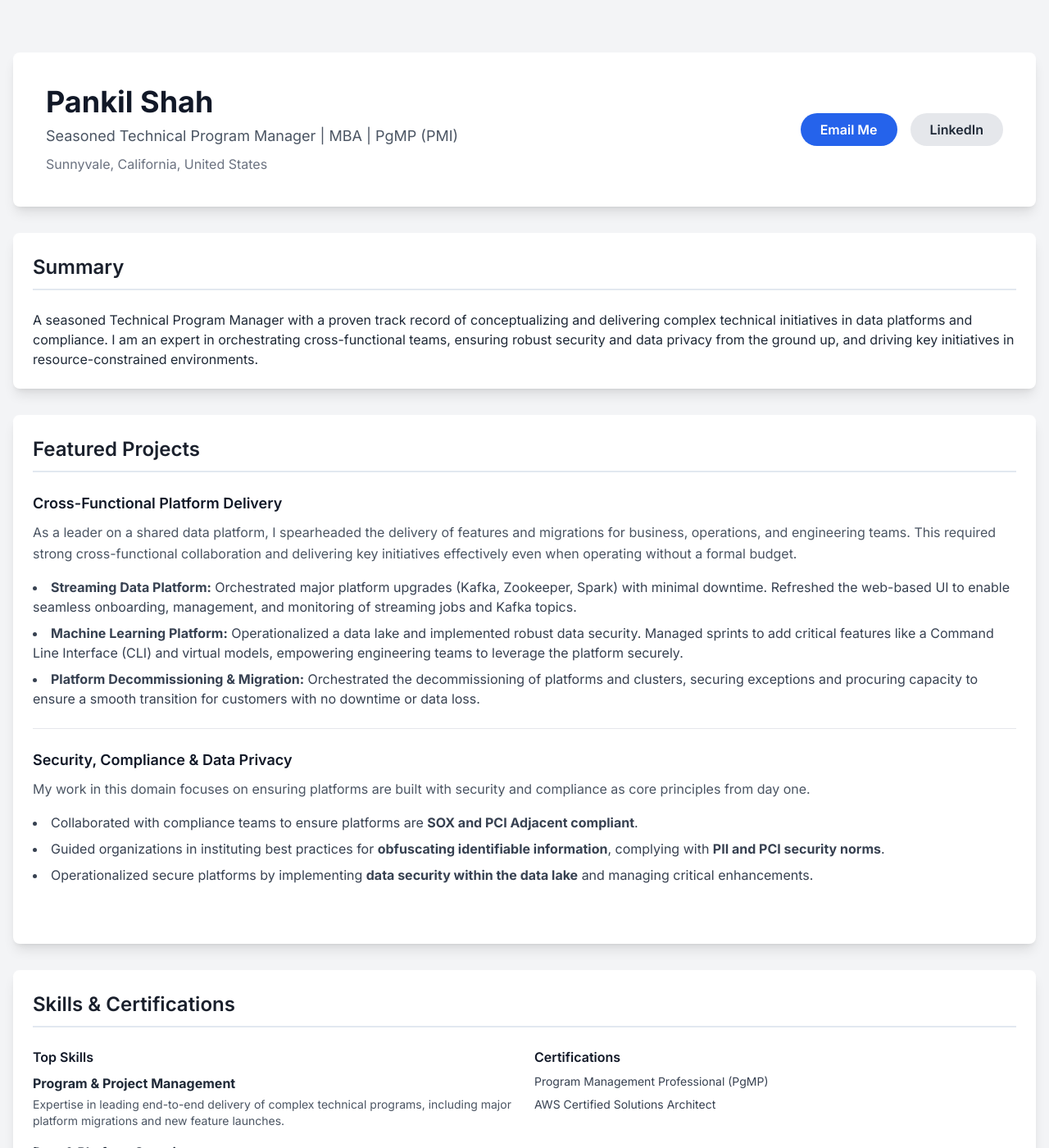
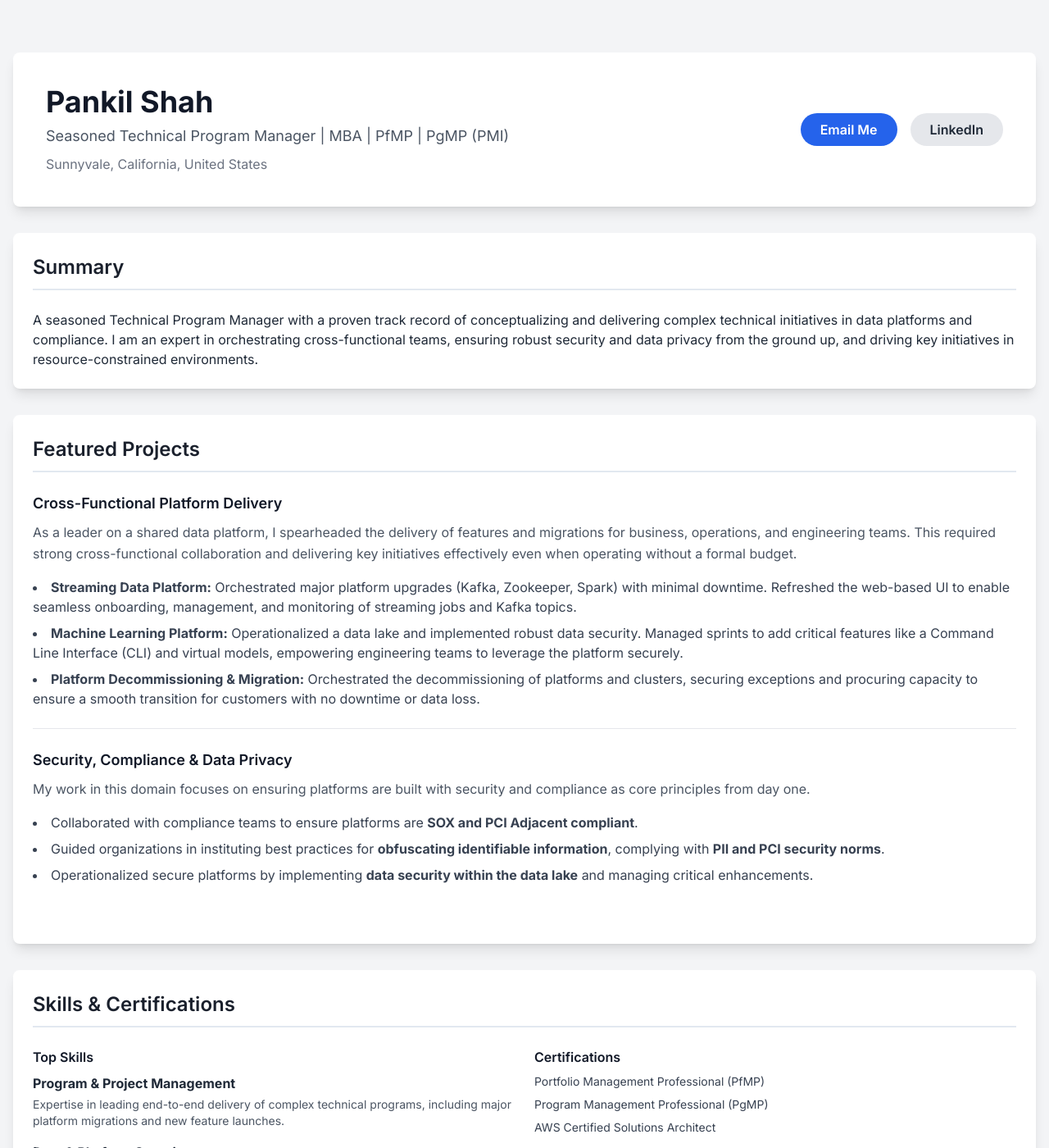
Before and after one commit to pankilshahatTPM/pankilshahatTPM.github.io, a Jekyll site: the page index.html, which Jekyll copies as it is, in a window 1280 px wide and 1400 px high. Shown: the whole window at 82% size. Built offline with Jekyll 4.4.1, drawn with Linux system fonts in a browser that asks for light colours; nearby versions of some CDN libraries.

Commit message:
feat: add PfMP credential to portfolio

```diff
--- a/index.html
+++ b/index.html
@@ -36,7 +36,7 @@
         <header class="bg-white rounded-lg shadow-lg p-6 md:p-10 mb-8 flex flex-col md:flex-row items-center justify-between">
             <div class="text-center md:text-left">
                 <h1 class="text-4xl font-bold text-gray-900 mb-2">Pankil Shah</h1>
-                <p class="text-lg text-gray-600 mb-2">Seasoned Technical Program Manager | MBA | PgMP (PMI)</p>
+                <p class="text-lg text-gray-600 mb-2">Seasoned Technical Program Manager | MBA | PfMP | PgMP (PMI)</p>
                 <p class="text-md text-gray-500">Sunnyvale, California, United States</p>
             </div>
             <div class="mt-6 md:mt-0 flex items-center space-x-4">
@@ -110,6 +110,7 @@
                     <div>
                         <h3 class="font-semibold text-gray-900 mb-2">Certifications</h3>
                         <ul class="space-y-2 text-sm text-gray-700">
+                            <li>Portfolio Management Professional (PfMP)</li>
                             <li>Program Management Professional (PgMP)</li>
                             <li>AWS Certified Solutions Architect</li>
                         </ul>
```
